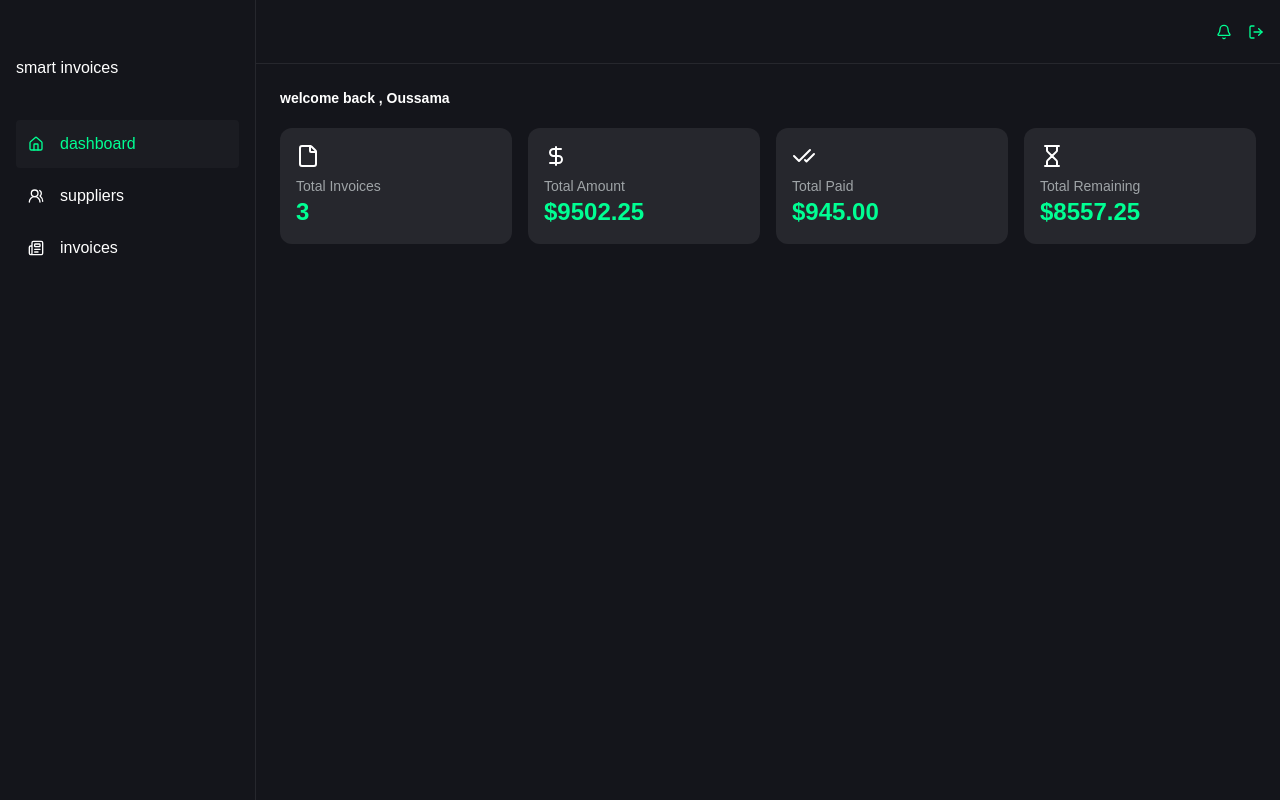
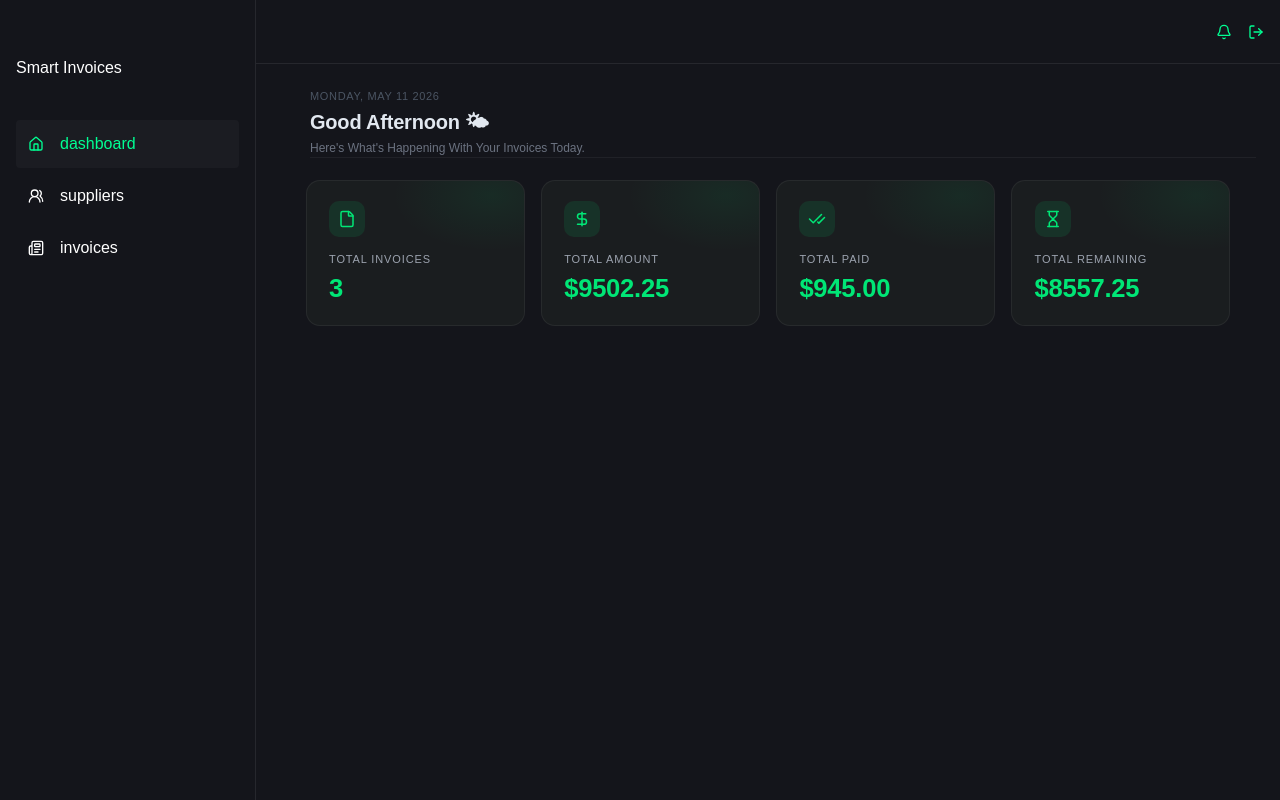
Before and after one commit to alione10-lm/smart-invoices-frontend, a React (Vite) app in the folder client/: page / in a window 1280 px wide. Built offline with nearby package versions, Linux system fonts and the light colour scheme.

Commit message:
partie dashboard

```diff
--- a/client/src/components/Sidebar.jsx
+++ b/client/src/components/Sidebar.jsx
@@ -20,7 +20,7 @@ const NAVLINKS = {
 const Sidebar = () => {
     return (
         <aside className="w-64 min-h-screen border-r border-secondary bg-background  p-4">
-            <h1 className="my-10">smart invoices</h1>
+            <h1 className="my-10">Smart Invoices</h1>
             {Object.entries(NAVLINKS).map(([key, link]) => (
                 <NavLink
                     key={key}
--- /dev/null
+++ b/client/src/components/StatsCard.jsx
@@ -0,0 +1,11 @@
+import '../styles/dashboard.css';
+
+export default function StatsCard({ icon, title, value }) {
+  return (
+    <div className="stats-card">
+      <div className="stats-card-icon">{icon}</div>
+      <h2 className="stats-card-title">{title}</h2>
+      <p className="stats-card-value">{value}</p>
+    </div>
+  );
+}
--- a/client/src/pages/Dashboard.jsx
+++ b/client/src/pages/Dashboard.jsx
@@ -1,5 +1,6 @@
-import { CheckCheck, DollarSign, File, Hourglass } from "lucide-react";
-import { useEffect } from "react";
+import { CheckCheck, DollarSign, File, Hourglass, } from "lucide-react";
+import '../styles/dashboard.css';
+import StatsCard from "../components/StatsCard";
 
 const dummyData = {
     success: true,
@@ -20,13 +21,33 @@ const dummyData = {
     },
 };
 
+const getGreeting = () => {
+    const h = new Date().getHours();
+    if (h < 12) return "Good Morning ☀";
+    if (h < 18) return "Good Afternoon 🌤";
+    return "Good Evening 🌙";
+};
+
+const getDate = () => {
+    const days = ["Sunday","Monday","Tuesday","Wednesday","Thursday","Friday","Saturday"];
+    const months = ["January","February","March","April","May","June","July","August","September","October","November","December"];
+    const now = new Date();
+    return `${days[now.getDay()]}, ${months[now.getMonth()]} ${now.getDate()} ${now.getFullYear()}`;
+};
+
 const Dashboard = () => {
     return (
-        <div className="">
-            <h1 className="text-sm font-bold mb-5 text-secondary-foreground">
-                welcome back , Oussama
-            </h1>
-            <div className="w-full grid gap-4 grid-cols-4">
+        <div className="dashboard-wrapper">
+
+            <div className="dashboard-header">
+                <div className="dashboard-header-left">
+                    <p className="dashboard-date">{getDate()}</p>
+                    <h1 className="dashboard-greeting">{getGreeting()}</h1>
+                    <p className="dashboard-sub">Here's What's Happening With Your Invoices Today.</p>
+                </div>
+            </div>
+
+            <div className="stats-grid">
                 <StatsCard
                     title="Total Invoices"
                     value={dummyData.data.totalInvoices}
@@ -48,18 +69,7 @@ const Dashboard = () => {
                     icon={<Hourglass />}
                 />
             </div>
-        </div>
-    );
-};
 
-const StatsCard = ({ title, value, icon }) => {
-    return (
-        <div className="p-4 bg-secondary rounded-lg shadow">
-            {icon}
-            <h2 className="text-sm font-medium text-muted-foreground mt-2">
-                {title}
-            </h2>
-            <p className="text-2xl font-bold text-primary">{value}</p>
         </div>
     );
 };
--- /dev/null
+++ b/client/src/styles/dashboard.css
@@ -0,0 +1,143 @@
+/* ── Dashboard Layout ── */
+.dashboard-wrapper {
+  padding: 0;
+}
+
+/* ── Pro Header ── */
+.dashboard-header {
+  display: flex;
+  justify-content: space-between;
+  align-items: center;
+  margin-left: 30px;
+  border-bottom: 1px solid rgba(255, 255, 255, 0.05);
+  margin-bottom: 1.4rem;
+}
+
+.dashboard-header-left {
+  display: flex;
+  flex-direction: column;
+  gap: 2px;
+}
+
+.dashboard-date {
+  font-size: 11px;
+  color: #4b5563;
+  letter-spacing: 0.06em;
+  text-transform: uppercase;
+}
+
+.dashboard-greeting {
+  font-size: 20px;
+  font-weight: 600;
+  color: #e2e8f0;
+  letter-spacing: -0.01em;
+}
+
+.dashboard-sub {
+  font-size: 12px;
+  color: #6b7280;
+}
+
+
+
+.dashboard-avatar {
+  width: 32px;
+  height: 32px;
+  border-radius: 50%;
+  background: rgba(0, 230, 118, 0.12);
+  border: 1.5px solid rgba(0, 230, 118, 0.25);
+  display: flex;
+  align-items: center;
+  justify-content: center;
+  font-size: 11px;
+  font-weight: 600;
+  color: #00e676;
+}
+
+/* ── Stats Grid ── */
+.stats-grid {
+  display: grid;
+  grid-template-columns: repeat(4, 1fr);
+  gap: 1rem;
+  width: 100%;
+  padding: 0 1.6rem 1.6rem;
+}
+
+/* ── Stats Card ── */
+.stats-card {
+  position: relative;
+  padding: 1.25rem 1.4rem 1.3rem;
+  background: #1a1d1f;
+  border-radius: 14px;
+  border: 1px solid rgba(255, 255, 255, 0.06);
+  overflow: hidden;
+  transition: transform 0.2s ease, border-color 0.2s ease;
+  cursor: default;
+}
+
+.stats-card:hover {
+  transform: translateY(-3px);
+  border-color: rgba(0, 230, 118, 0.25);
+}
+
+.stats-card::before {
+  content: '';
+  position: absolute;
+  inset: 0;
+  background: radial-gradient(
+    ellipse 65% 55% at 85% 10%,
+    rgba(0, 230, 118, 0.07),
+    transparent 70%
+  );
+  pointer-events: none;
+}
+
+/* ── Card Icon ── */
+.stats-card-icon {
+  width: 36px;
+  height: 36px;
+  border-radius: 10px;
+  background: rgba(0, 230, 118, 0.1);
+  display: flex;
+  align-items: center;
+  justify-content: center;
+  margin-bottom: 14px;
+}
+
+.stats-card-icon svg {
+  width: 18px;
+  height: 18px;
+  stroke: #00e676;
+}
+
+/* ── Card Label ── */
+.stats-card-title {
+  font-size: 11px;
+  font-weight: 500;
+  color: #9ca3af;
+  letter-spacing: 0.08em;
+  text-transform: uppercase;
+  margin-bottom: 6px;
+}
+
+/* ── Card Value ── */
+.stats-card-value {
+  font-size: 1.6rem;
+  font-weight: 600;
+  color: #00e676;
+  letter-spacing: -0.01em;
+  line-height: 1.2;
+}
+
+/* ── Responsive ── */
+@media (max-width: 900px) {
+  .stats-grid {
+    grid-template-columns: repeat(2, 1fr);
+  }
+}
+
+@media (max-width: 500px) {
+  .stats-grid {
+    grid-template-columns: 1fr;
+  }
+}
```
Also changed, not shown: 1 other file (tests, documents, lock files or other folders).
